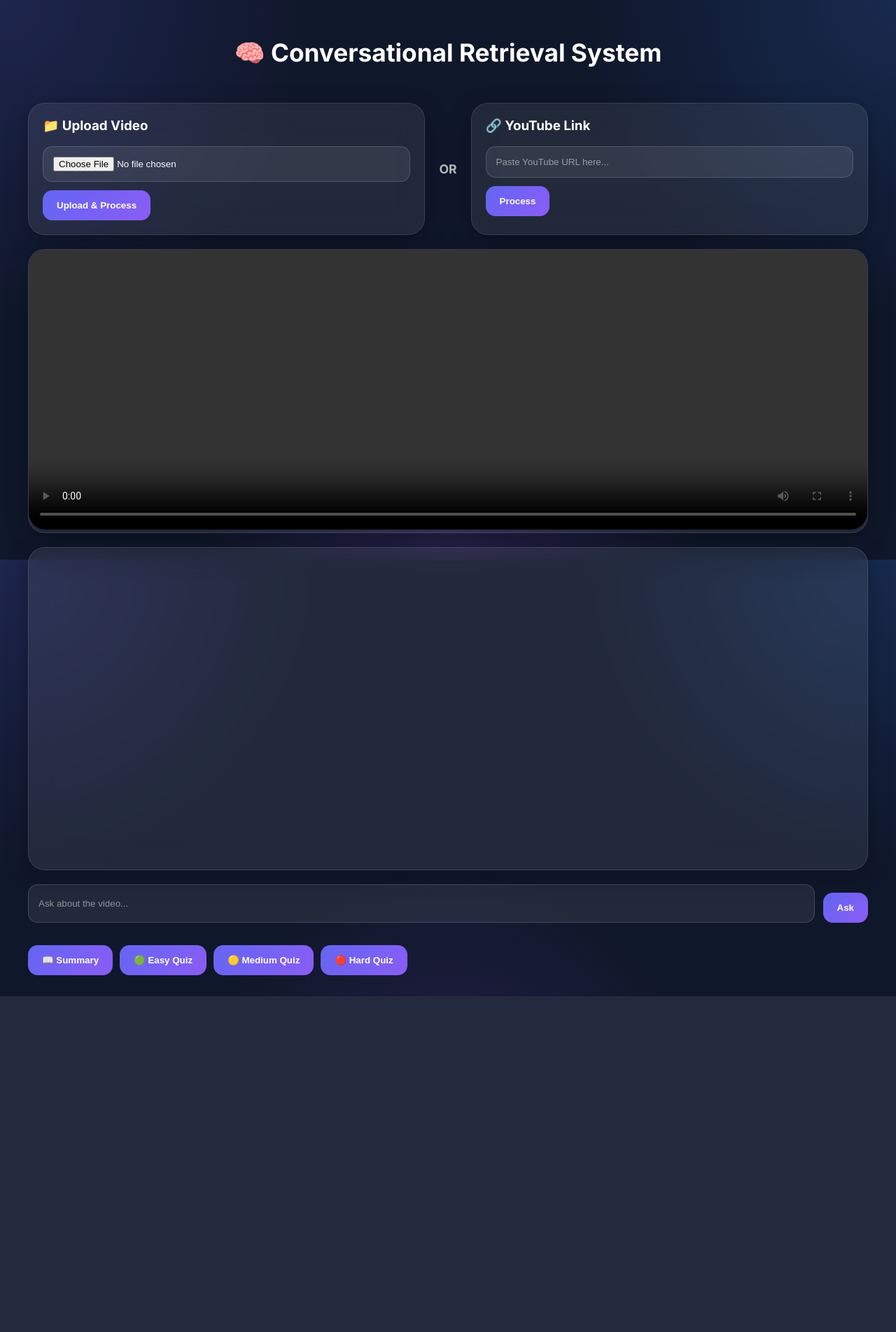
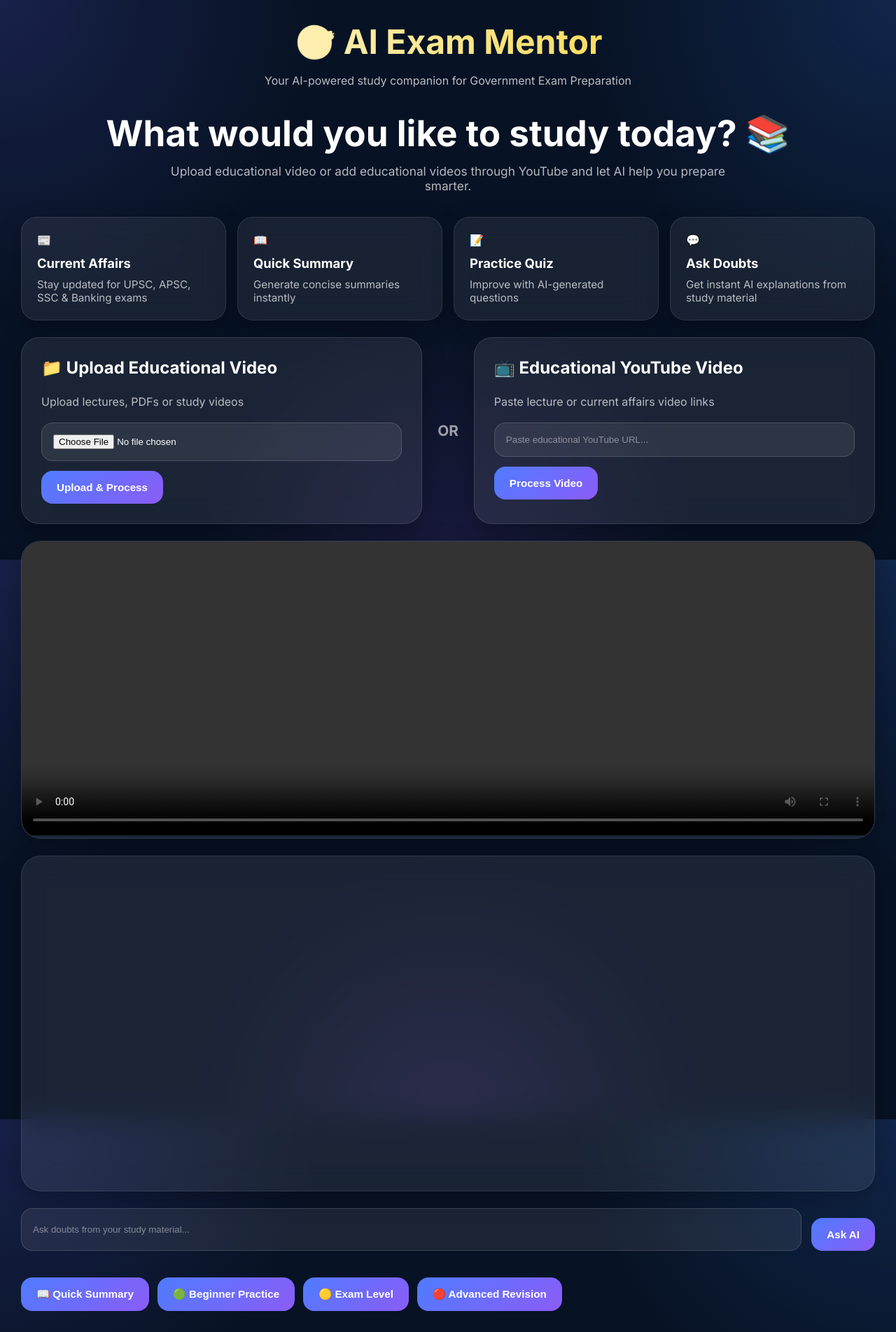
Before and after one commit to AnkuranKh/AI-teacher, a FastAPI app: page / in a window 1280 px wide. Shown: the whole page at 70% size. Before the commit the page ends 1424 px from the top, so only its background shows below. Run offline with FastAPI, Linux system fonts and the light colour scheme.

Commit message:
Fixed UI/UX part 2

```diff
--- a/static/style.css
+++ b/static/style.css
@@ -2,37 +2,103 @@
 
 body {
     font-family: 'Inter', sans-serif;
-    max-width: 1200px;
+    max-width: 1400px;
     margin: auto;
     padding: 30px;
     min-height: 100vh;
     color: white;
-    background: radial-gradient(circle at top left, rgba(99, 102, 241, 0.18), transparent 30%), radial-gradient(circle at top right, rgba(59, 130, 246, 0.18), transparent 30%), radial-gradient(circle at bottom, rgba(168, 85, 247, 0.15), transparent 35%), #0f172a;
+    background: radial-gradient(circle at top left, rgba(99, 102, 241, 0.18), transparent 30%), radial-gradient(circle at top right, rgba(59, 130, 246, 0.18), transparent 30%), radial-gradient(circle at bottom, rgba(168, 85, 247, 0.12), transparent 35%), #071224;
     background-attachment: fixed;
 }
 
-h1 {
-    text-align: center;
-    font-size: 2.2rem;
-    font-weight: 700;
-    margin-bottom: 30px;
-}
 
-
-/* ---------- LAYOUT ---------- */
+/* ---------- CONTAINER ---------- */
 
 .container {
     display: flex;
     flex-direction: column;
-    gap: 20px;
+    gap: 24px;
 }
 
 
-/* ---------- TOP SECTION ---------- */
+/* ---------- HERO ---------- */
+
+.hero-section {
+    text-align: center;
+    margin-bottom: 10px;
+}
+
+.logo-title {
+    font-size: 3rem;
+    font-weight: 800;
+    background: linear-gradient( 90deg, #ffffff, #facc15);
+    -webkit-background-clip: text;
+    -webkit-text-fill-color: transparent;
+    margin-bottom: 10px;
+}
+
+.tagline {
+    color: rgba(255, 255, 255, 0.72);
+    font-size: 1rem;
+    margin-bottom: 30px;
+}
+
+.hero-heading {
+    font-size: 3.2rem;
+    font-weight: 700;
+    margin-bottom: 12px;
+}
+
+.hero-subtitle {
+    color: rgba(255, 255, 255, 0.7);
+    font-size: 1.08rem;
+    max-width: 800px;
+    margin: auto;
+}
+
+
+/* ---------- FEATURE CARDS ---------- */
+
+.feature-row {
+    display: flex;
+    gap: 16px;
+    flex-wrap: wrap;
+}
+
+.feature-card {
+    flex: 1;
+    min-width: 220px;
+    background: rgba(255, 255, 255, 0.07);
+    border: 1px solid rgba(255, 255, 255, 0.1);
+    backdrop-filter: blur(20px);
+    border-radius: 22px;
+    padding: 22px;
+    transition: all 0.3s ease;
+    box-shadow: 0 8px 32px rgba(0, 0, 0, 0.22);
+}
+
+.feature-card:hover {
+    transform: translateY(-4px);
+    border-color: rgba(250, 204, 21, 0.4);
+}
+
+.feature-card h4 {
+    margin: 12px 0 10px;
+    font-size: 1.15rem;
+}
+
+.feature-card p {
+    color: rgba(255, 255, 255, 0.7);
+    font-size: 0.95rem;
+    margin: 0;
+}
+
+
+/* ---------- INPUT SECTION ---------- */
 
 .input-section {
     display: flex;
-    gap: 20px;
+    gap: 22px;
     align-items: stretch;
 }
 
@@ -40,25 +106,31 @@ h1 {
 .youtube-box {
     flex: 1;
     background: rgba(255, 255, 255, 0.08);
-    border: 1px solid rgba(255, 255, 255, 0.1);
+    border: 1px solid rgba(255, 255, 255, 0.12);
     backdrop-filter: blur(20px);
-    padding: 20px;
-    border-radius: 24px;
-    box-shadow: 0 8px 32px rgba(0, 0, 0, 0.25);
+    padding: 28px;
+    border-radius: 26px;
+    box-shadow: 0 10px 35px rgba(0, 0, 0, 0.25);
 }
 
 .upload-box h3,
 .youtube-box h3 {
     margin-top: 0;
+    font-size: 1.5rem;
+}
+
+.card-text {
+    color: rgba(255, 255, 255, 0.7);
+    margin-bottom: 20px;
 }
 
 .divider {
     display: flex;
     align-items: center;
     justify-content: center;
-    color: rgba(255, 255, 255, 0.7);
+    font-size: 1.3rem;
     font-weight: bold;
-    font-size: 1.1rem;
+    color: rgba(255, 255, 255, 0.6);
 }
 
 
@@ -68,24 +140,23 @@ h1 {
     background: rgba(255, 255, 255, 0.08);
     border: 1px solid rgba(255, 255, 255, 0.1);
     backdrop-filter: blur(20px);
-    border-radius: 24px;
+    border-radius: 28px;
     overflow: hidden;
-    box-shadow: 0 8px 32px rgba(0, 0, 0, 0.25);
+    box-shadow: 0 10px 35px rgba(0, 0, 0, 0.28);
 }
 
 video,
 iframe {
     width: 100%;
-    max-height: 400px;
-    border-radius: 24px;
+    max-height: 420px;
 }
 
 
 /* ---------- INPUTS ---------- */
 
 input {
-    padding: 14px;
-    border-radius: 14px;
+    padding: 16px;
+    border-radius: 16px;
     border: 1px solid rgba(255, 255, 255, 0.15);
     width: 100%;
     background: rgba(255, 255, 255, 0.08);
@@ -95,31 +166,33 @@ input {
 }
 
 input::placeholder {
-    color: rgba(255, 255, 255, 0.5);
+    color: rgba(255, 255, 255, 0.45);
 }
 
 input:focus {
-    border-color: rgba(99, 102, 241, 0.8);
+    border-color: rgba(250, 204, 21, 0.7);
+    box-shadow: 0 0 0 4px rgba(250, 204, 21, 0.12);
 }
 
 
 /* ---------- BUTTONS ---------- */
 
 button {
-    padding: 14px 20px;
-    border-radius: 14px;
+    padding: 15px 22px;
+    border-radius: 16px;
     border: none;
-    background: linear-gradient( 135deg, #6366f1, #8b5cf6);
+    background: linear-gradient( 135deg, #4f7cff, #8b5cf6);
     color: white;
     font-weight: 600;
+    font-size: 0.95rem;
     cursor: pointer;
     transition: all 0.3s ease;
-    margin-top: 12px;
+    margin-top: 14px;
 }
 
 button:hover {
-    transform: translateY(-2px);
-    box-shadow: 0 10px 30px rgba(99, 102, 241, 0.35);
+    transform: translateY(-3px);
+    box-shadow: 0 12px 30px rgba(79, 124, 255, 0.35);
 }
 
 button:active {
@@ -133,38 +206,36 @@ button:active {
     background: rgba(255, 255, 255, 0.08);
     border: 1px solid rgba(255, 255, 255, 0.1);
     backdrop-filter: blur(20px);
-    border-radius: 24px;
-    padding: 20px;
-    height: 420px;
+    border-radius: 28px;
+    padding: 24px;
+    height: 430px;
     overflow-y: auto;
     display: flex;
     flex-direction: column;
-    gap: 12px;
-    box-shadow: 0 8px 32px rgba(0, 0, 0, 0.25);
+    gap: 14px;
+    box-shadow: 0 10px 35px rgba(0, 0, 0, 0.22);
 }
 
 .message {
-    padding: 14px;
-    border-radius: 18px;
+    padding: 16px;
+    border-radius: 20px;
     max-width: 75%;
     white-space: pre-wrap;
 }
 
 .user {
     align-self: flex-end;
-    background: linear-gradient( 135deg, #6366f1, #8b5cf6);
-    color: white;
+    background: linear-gradient( 135deg, #4f7cff, #8b5cf6);
 }
 
 .ai {
     align-self: flex-start;
     background: rgba(255, 255, 255, 0.1);
-    color: white;
 }
 
 #typing {
+    opacity: 0.7;
     font-style: italic;
-    opacity: 0.7;
 }
 
 
@@ -172,7 +243,7 @@ button:active {
 
 .input-bar {
     display: flex;
-    gap: 12px;
+    gap: 14px;
 }
 
 .input-bar input {
@@ -185,18 +256,18 @@ button:active {
 .actions {
     display: flex;
     flex-wrap: wrap;
-    gap: 10px;
+    gap: 12px;
 }
 
 
 /* ---------- LOADER ---------- */
 
 .spinner {
-    border: 4px solid rgba(255, 255, 255, 0.15);
-    border-top: 4px solid #8b5cf6;
+    border: 4px solid rgba(255, 255, 255, 0.12);
+    border-top: 4px solid #facc15;
     border-radius: 50%;
-    width: 35px;
-    height: 35px;
+    width: 38px;
+    height: 38px;
     animation: spin 1s linear infinite;
     margin: auto;
 }
@@ -214,7 +285,7 @@ button:active {
 /* ---------- PROGRESS ---------- */
 
 .progress-bg {
-    background: rgba(255, 255, 255, 0.15);
+    background: rgba(255, 255, 255, 0.12);
     border-radius: 12px;
 }
 
@@ -231,14 +302,26 @@ button:active {
 /* ---------- DISABLED ---------- */
 
 input:disabled {
-    opacity: 0.5;
+    opacity: 0.55;
 }
 
 
 /* ---------- MOBILE ---------- */
 
 @media (max-width: 768px) {
+    body {
+        padding: 18px;
+    }
+    .hero-heading {
+        font-size: 2rem;
+    }
+    .logo-title {
+        font-size: 2rem;
+    }
     .input-section {
+        flex-direction: column;
+    }
+    .feature-row {
         flex-direction: column;
     }
     .actions {
--- a/templates/index.html
+++ b/templates/index.html
@@ -1,7 +1,8 @@
 <!DOCTYPE html>
 <html>
+
 <head>
-    <title>AI Learning Assistant</title>
+    <title>AI Exam Mentor</title>
 
     <link rel="preconnect"
         href="https://fonts.googleapis.com">
@@ -12,46 +13,126 @@
     <link rel="stylesheet"
         href="/static/style.css">
 </head>
+
 <body>
 
     <div class="container">
 
-        <h1>🧠 Conversational Retrieval System</h1>
+        <!-- HERO SECTION -->
+        <div class="hero-section">
 
-        <!-- 🔼 UPLOAD SECTION -->
+            <div class="logo-title">
+                🎯 AI Exam Mentor
+            </div>
+
+            <p class="tagline">
+                Your AI-powered study companion for Government Exam Preparation
+            </p>
+
+            <h1 class="hero-heading">
+                What would you like to study today? 📚
+            </h1>
+
+            <p class="hero-subtitle">
+                Upload educational video or add educational videos through YouTube and let AI help you prepare smarter.
+            </p>
+
+        </div>
+
+        <!-- FEATURE CARDS -->
+        <div class="feature-row">
+
+            <div class="feature-card">
+                📰
+                <h4>Current Affairs</h4>
+                <p>Stay updated for UPSC, APSC, SSC & Banking exams</p>
+            </div>
+
+            <div class="feature-card">
+                📖
+                <h4>Quick Summary</h4>
+                <p>Generate concise summaries instantly</p>
+            </div>
+
+            <div class="feature-card">
+                📝
+                <h4>Practice Quiz</h4>
+                <p>Improve with AI-generated questions</p>
+            </div>
+
+            <div class="feature-card">
+                💬
+                <h4>Ask Doubts</h4>
+                <p>Get instant AI explanations from study material</p>
+            </div>
+
+        </div>
+
+        <!-- UPLOAD SECTION -->
         <div class="top-section">
+
             <div class="input-section">
 
+                <!-- Upload Box -->
                 <div class="upload-box">
-                    <h3>📁 Upload Video</h3>
-                    <input type="file" id="videoFile">
-                    <button onclick="upload()">Upload & Process</button>
+
+                    <h3>
+                        📁 Upload Educational Video
+                    </h3>
+
+                    <p class="card-text">
+                        Upload lectures, PDFs or study videos
+                    </p>
+
+                    <input type="file"
+                        id="videoFile">
+
+                    <button onclick="upload()">
+                        Upload & Process
+                    </button>
+
                 </div>
 
-                <div class="divider">OR</div>
+                <div class="divider">
+                    OR
+                </div>
 
+                <!-- YouTube Box -->
                 <div class="youtube-box">
-                    <h3>🔗 YouTube Link</h3>
-                    <input type="text" id="youtubeUrl" placeholder="Paste YouTube URL here...">
-                    <button onclick="uploadYouTube()">Process</button>
+
+                    <h3>
+                        📺 Educational YouTube Video
+                    </h3>
+
+                    <p class="card-text">
+                        Paste lecture or current affairs video links
+                    </p>
+
+                    <input type="text"
+                        id="youtubeUrl"
+                        placeholder="Paste educational YouTube URL...">
+
+                    <button onclick="uploadYouTube()">
+                        Process Video
+                    </button>
+
                 </div>
 
             </div>
         </div>
 
-        <!-- 🎥 VIDEO PLAYER -->
+        <!-- VIDEO PLAYER -->
         <div class="video-container">
 
-    <!-- Normal uploaded video -->
-    <video id="videoPlayer" controls></video>
+            <!-- Uploaded video -->
+            <video id="videoPlayer"
+                controls></video>
 
             <!-- YouTube player -->
-    <div
-        id="youtubeContainer"
+            <div id="youtubeContainer"
                 style="display:none;">
 
-        <iframe
-    id="youtubePlayer"
+                <iframe id="youtubePlayer"
                     width="100%"
                     height="300"
                     style="border:none;"
@@ -65,47 +146,71 @@
 
         </div>
 
-        <!-- 💬 CHAT -->
-        <div id="chatBox" class="chat-box"></div>
-
-        <!-- 🧠 INPUT -->
-        <div class="input-bar">
-            <input type="text" id="query" placeholder="Ask about the video...">
-            <button onclick="ask()">Ask</button>
+        <!-- CHAT -->
+        <div id="chatBox"
+            class="chat-box">
         </div>
 
-        <!-- ⚡ ACTIONS -->
-        <div class="actions">
+        <!-- INPUT BAR -->
+        <div class="input-bar">
 
-    <button onclick="getSummary()">
-        📖 Summary
-    </button>
+            <input type="text"
+                id="query"
+                placeholder="Ask doubts from your study material...">
 
-    <button onclick="getQuiz('easy')">
-        🟢 Easy Quiz
-    </button>
-
-    <button onclick="getQuiz('medium')">
-        🟡 Medium Quiz
-    </button>
-
-    <button onclick="getQuiz('hard')">
-        🔴 Hard Quiz
+            <button onclick="ask()">
+                Ask AI
             </button>
 
         </div>
 
-        <!-- ⏳ LOADER -->
-        <div id="loader" style="display:none; text-align:center;">
+        <!-- ACTION BUTTONS -->
+        <div class="actions">
+
+            <button onclick="getSummary()">
+                📖 Quick Summary
+            </button>
+
+            <button onclick="getQuiz('easy')">
+                🟢 Beginner Practice
+            </button>
+
+            <button onclick="getQuiz('medium')">
+                🟡 Exam Level
+            </button>
+
+            <button onclick="getQuiz('hard')">
+                🔴 Advanced Revision
+            </button>
+
+        </div>
+
+        <!-- LOADER -->
+        <div id="loader"
+            style="display:none; text-align:center;">
+
             <div class="spinner"></div>
-            <p id="progressText">Processing...</p>
 
-            <div id="progressContainer" style="display:none;">
+            <p id="progressText">
+                Processing...
+            </p>
+
+            <div id="progressContainer"
+                style="display:none;">
+
                 <div class="progress-bg">
-                    <div id="progressBar" class="progress-bar">0%</div>
+                    <div id="progressBar"
+                        class="progress-bar">
+                        0%
                     </div>
-                <p id="progressStatus">Starting...</p>
                 </div>
+
+                <p id="progressStatus">
+                    Starting...
+                </p>
+
+            </div>
+
         </div>
 
     </div>
@@ -113,4 +218,5 @@
     <script src="/static/script.js"></script>
 
 </body>
+
 </html>
```
Lines whose indentation alone changed are shown as unchanged.
